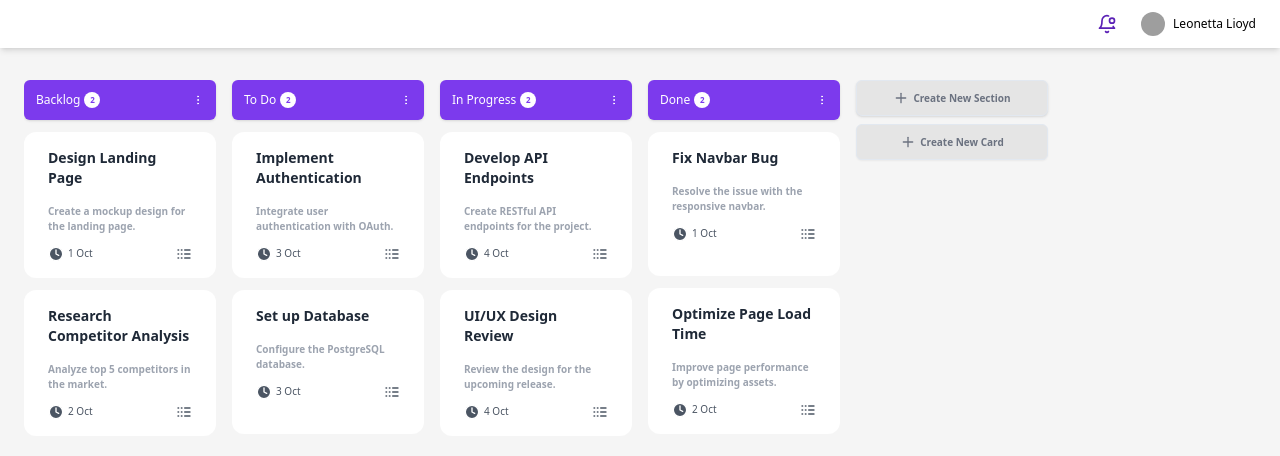
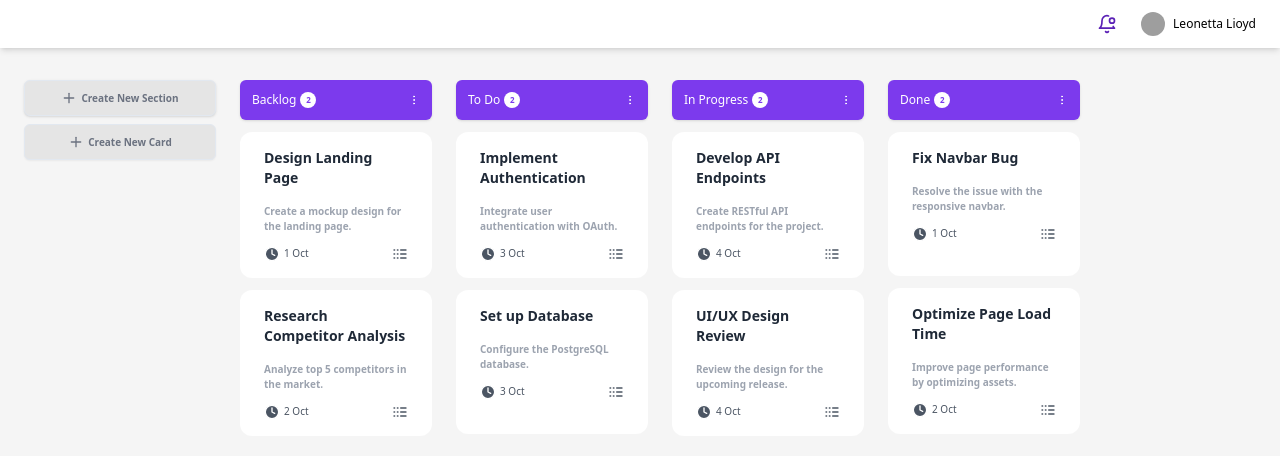
Before and after one commit to nrlheni/react-project, a React (Vite) app in the folder 4-kanban_board/: page / in a window 1280 px wide. Shown: the top 456 px of the page. Built offline with nearby package versions, Linux system fonts and the light colour scheme; grey boxes are pictures that could not be loaded.

Commit message:
refactor(kanban board): add new section functionality

```diff
--- a/4-kanban_board/src/app/page.tsx
+++ b/4-kanban_board/src/app/page.tsx
@@ -97,19 +97,32 @@ const initialSections: Section[] = [
 const Index = () => {
     const [sections, setSections] = useState(initialSections);
     const [tasks, setTasks] = useState(initialTasks);
-    const [open, setOpen] = useState(false);
+    const [openSectionDialog, setOpenSectionDialog] = useState(false);
+    const [openCardDialog, setOpenCardDialog] = useState(false);
+    const [newSectionName, setNewSectionName] = useState('');
     const [newTaskName, setNewTaskName] = useState('');
     const [newTaskDescription, setNewTaskDescription] = useState('');
     const [newTaskStatus, setNewTaskStatus] = useState('');
     const [dueDate, setDueDate] = useState<Date | undefined>()
 
+    const addSection = () => {
+        setOpenSectionDialog(false)
+        const newSection: Section = {
+            sectionTitle: newSectionName ?? `New Section ${sections.length + 1}`,
+            status: newSectionName?.toLowerCase().replace(/\s+/g, '_') ?? `new_section_${sections.length + 1}`
+        };
+        setSections([...sections, newSection]);
+
+        setNewSectionName('');
+    };
+
     const addTask = () => {
-        setOpen(false);
+        setOpenCardDialog(false);
         const newTask: Task = {
             id: tasks.length + 1,
             title: newTaskName || `Task-${tasks.length + 1}`,
             description: newTaskDescription || `Task description for Task-${tasks.length + 1}`,
-            status: newTaskStatus,
+            status: newTaskStatus ?? sections[0].status,
             date: dueDate?.toISOString() ?? new Date().toISOString()
         };
         setTasks([...tasks, newTask]);
@@ -121,57 +134,24 @@ const Index = () => {
         setNewTaskStatus(value);
     }
 
-    const addSection = () => {
-        const newSection: Section = {
-            sectionTitle: `New Section ${sections.length + 1}`,
-            status: `new_section_${sections.length + 1}`
-        };
-        setSections([...sections, newSection]);
-    };
 
     return (
         <div className="flex min-h-screen w-full">
             <div className="w-full flex flex-col">
                 <Navbar />
                 <div className="px-6 py-4">
-                    <div className="w-full flex flex-grow gap-2 justify-start min-w-screen-lg min-h-[80vh] overflow-x-auto mx-auto my-4">
-                        {sections.map((section) => {
-                            const filteredTasks = tasks.filter((task) => task.status === section.status);
-                            return (
-                                <div key={section.sectionTitle} className="flex flex-col gap-3 mb-2">
-                                    <SectionTitle name={section.sectionTitle} amount={filteredTasks.length} />
-                                    <div className="flex flex-col gap-3 max-h-[68vh] overflow-y-auto pe-2">
-                                        {filteredTasks.map((task) => (
-                                            <TaskCard
-                                                key={task.id}
-                                                title={task.title}
-                                                description={task.description}
-                                                date={task.date}
-                                            />
-                                        ))}
-                                    </div>
-                                </div>
-                            )
-                        })}
+                    <div className="w-full flex flex-grow gap-4 justify-start mx-auto my-4">
                         <div className="flex flex-col gap-2">
-                            <Button variant="outline" onClick={addSection} className="w-48 flex flex-row items-center justify-center top-0 text-center shadow bg-neutral-200 gap-1 p-3 hover:bg-neutral-200 hover:opacity-80">
+                            <Button variant="outline" onClick={() => setOpenSectionDialog(true)} className="w-48 flex flex-row items-center justify-center top-0 text-center shadow bg-neutral-200 gap-1 p-3 hover:bg-neutral-200 hover:opacity-80">
                                 <Plus size={16} className="text-gray-500 font-bold" />
                                 <div className="text-[10px] text-gray-500 font-bold">Create New Section</div>
                             </Button>
-                            <Button
-                                variant="outline"
-                                className="w-48 flex flex-row items-center justify-center text-center bg-neutral-200 gap-1 hover:bg-neutral-200 hover:opacity-80"
-                                onClick={() => setOpen(true)}
-                            >
-                                <Plus size={16} className="text-gray-500 font-bold" />
-                                <div className="text-[10px] text-gray-500 font-bold">Create New Card</div>
-                            </Button>
-                            <Dialog open={open} onOpenChange={setOpen}>
+                            <Dialog open={openSectionDialog} onOpenChange={setOpenSectionDialog}>
                                 <DialogTrigger asChild>
                                 </DialogTrigger>
                                 <DialogContent className="sm:max-w-[425px]">
                                     <DialogHeader>
-                                    <DialogTitle>New Task</DialogTitle>
+                                    <DialogTitle>New Section</DialogTitle>
                                     <DialogDescription>
                                     </DialogDescription>
                                     </DialogHeader>
@@ -183,6 +163,41 @@ const Index = () => {
                                             <Input
                                                 id="name"
                                                 className="col-span-3"
+                                                onChange={(e) => setNewTaskName(e.target.value)}
+                                            />
+                                        </div>
+                                    </div>
+                                    <DialogFooter className="flex items-start">
+                                        <Button className="bg-violet-500" type="submit" onClick={addSection} >Submit</Button>
+                                    </DialogFooter>
+                                </DialogContent>
+                            </Dialog>
+                            <Button
+                                variant="outline"
+                                className="w-48 flex flex-row items-center justify-center text-center bg-neutral-200 gap-1 hover:bg-neutral-200 hover:opacity-80"
+                                onClick={() => setOpenCardDialog(true)}
+                            >
+                                <Plus size={16} className="text-gray-500 font-bold" />
+                                <div className="text-[10px] text-gray-500 font-bold">Create New Card</div>
+                            </Button>
+                            <Dialog open={openCardDialog} onOpenChange={setOpenCardDialog}>
+                                <DialogTrigger asChild>
+                                </DialogTrigger>
+                                <DialogContent className="sm:max-w-[425px]">
+                                    <DialogHeader>
+                                    <DialogTitle>New Task</DialogTitle>
+                                    <DialogDescription>
+                                    </DialogDescription>
+                                    </DialogHeader>
+                                    <div className="grid gap-4 py-4 justify-end">
+                                        <div className="grid grid-cols-4 items-center gap-4">
+                                            <Label htmlFor="name" className="text-left">
+                                                Name/Title
+                                            </Label>
+                                            <Input
+                                                id="name"
+                                                className="w-full col-span-3"
+                                                onChange={(e) => setNewTaskName(e.target.value)}
                                             />
                                         </div>
                                         <div className="grid grid-cols-4 items-center gap-4">
@@ -192,6 +207,7 @@ const Index = () => {
                                             <Textarea
                                                 id="description"
                                                 className="col-span-3"
+                                                onChange={(e) => setNewTaskDescription(e.target.value)}
                                             />
                                         </div>
                                         <div className="grid grid-cols-4 items-center gap-4">
@@ -241,12 +257,31 @@ const Index = () => {
                                         </div>
                                     </div>
                                     <DialogFooter className="flex items-start">
-                                        <Button type="submit" onClick={addTask} >Submit</Button>
+                                        <Button className="bg-violet-500" type="submit" onClick={addTask} >Submit</Button>
                                     </DialogFooter>
                                 </DialogContent>
                             </Dialog>
                         </div>
-
+                        <div className="flex flex-grow gap-4 px-2 min-w-screen-lg min-h-[80vh] overflow-x-auto">
+                            {sections.map((section) => {
+                                const filteredTasks = tasks.filter((task) => task.status === section.status);
+                                return (
+                                    <div key={section.sectionTitle} className="flex flex-col gap-3 mb-2">
+                                        <SectionTitle name={section.sectionTitle} amount={filteredTasks.length} />
+                                        <div className="flex flex-col gap-3 max-h-[68vh] overflow-y-auto pe-2">
+                                            {filteredTasks.map((task) => (
+                                                <TaskCard
+                                                    key={task.id}
+                                                    title={task.title}
+                                                    description={task.description}
+                                                    date={task.date}
+                                                />
+                                            ))}
+                                        </div>
+                                    </div>
+                                )
+                            })}
+                        </div>
                     </div>
 
                 </div>
```
